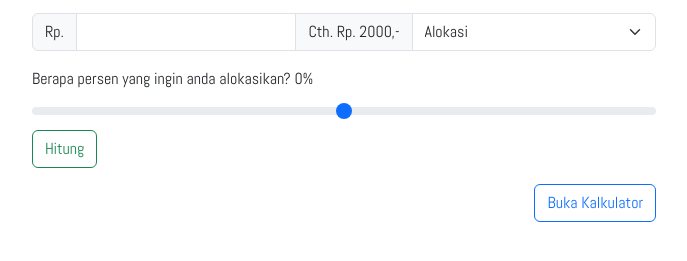
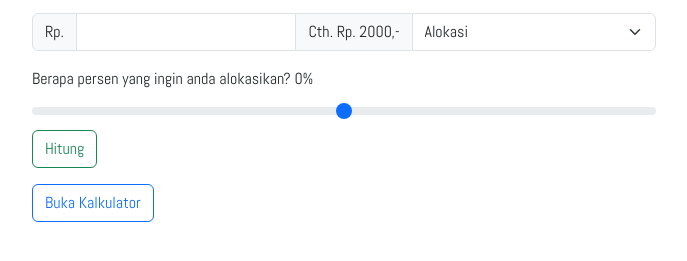
Before and after one commit to FMATheNomad/polar-purse, a plain HTML site: page index.html in a window 1280 px wide. Shown: the part 367-628 px from the top of the page, without its empty margins (296-983 px from the left). Drawn offline with nearby package versions, Linux system fonts and the light colour scheme.

Commit message:
add parallel  button

```diff
--- a/index.html
+++ b/index.html
@@ -57,6 +57,9 @@
                       <button type="submit" class="btn btn-outline-success">Hitung</button>
                   </div>
                   <div id="resultDisplay" class="mt-3"></div>
+                  <div class="d-flex flex-1 align-items-center justify-content-start w-100">
+                    <button type="button" class="btn btn-outline-primary" id="openCalculator">Buka Kalkulator</button>
+                  </div>
               </div>
               <div class="modal fade" id="calculatorModal" tabindex="-1" aria-labelledby="calculatorModalLabel" aria-hidden="true">
                 <div class="modal-dialog">
@@ -72,11 +75,6 @@
                             </div>
                         </div>
                     </div>
-                </div>
-              </div>
-              <div class="d-flex flex-column align-items-center justify-content-center w-100">
-                <div class="d-flex flex-1 align-items-center justify-content-end w-100">
-                  <button type="button" class="btn btn-outline-primary" id="openCalculator">Buka Kalkulator</button>
                 </div>
               </div>
           </div>
```
